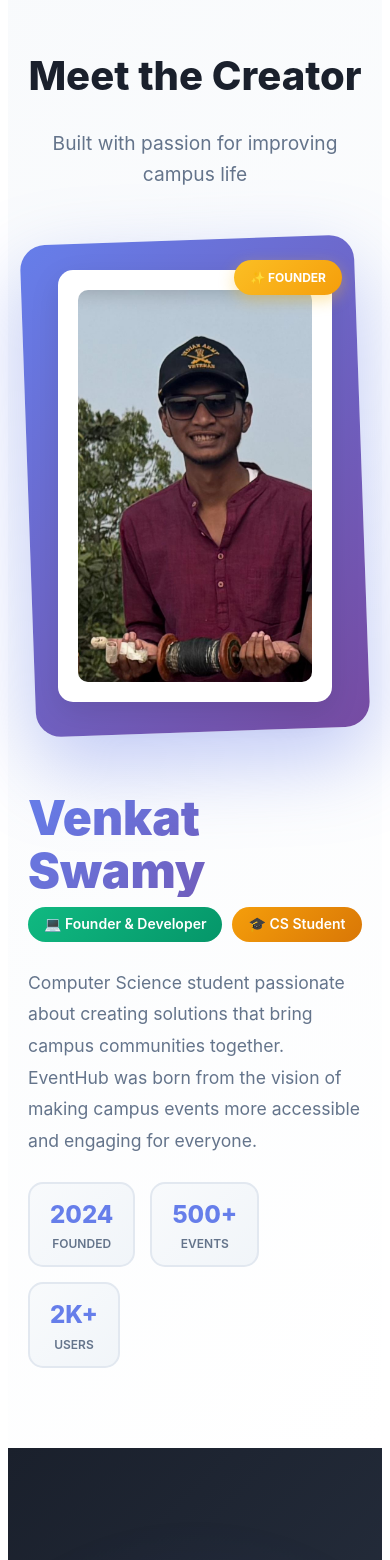
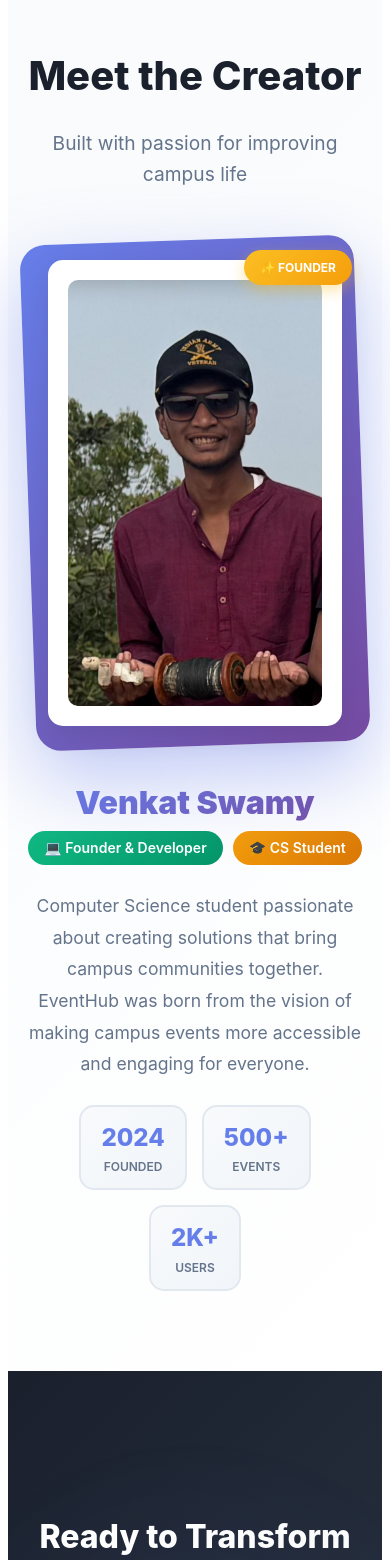
Before and after one commit to shricany/eventhub-nextjs, a Next.js app: page / in a window 390 px wide. Shown: the part 5874-7434 px from the top of the page. Built offline with nearby package versions, Linux system fonts and the light colour scheme.

Commit message:
Make founder section fully mobile responsive

```diff
--- a/pages/index.js
+++ b/pages/index.js
@@ -139,15 +139,16 @@ export default function LandingPage() {
               Built with passion for improving campus life
             </p>
 
-            <div style={{ display: 'flex', alignItems: 'center', justifyContent: 'center', gap: '60px', flexWrap: 'wrap' }}>
+            <div style={{ display: 'flex', alignItems: 'center', justifyContent: 'center', gap: '40px', flexWrap: 'wrap', flexDirection: window.innerWidth < 768 ? 'column' : 'row' }}>
               <div style={{
                 position: 'relative',
                 background: 'linear-gradient(135deg, #667eea 0%, #764ba2 100%)',
-                padding: '30px',
+                padding: '20px',
                 borderRadius: '25px',
                 boxShadow: '0 30px 80px rgba(102, 126, 234, 0.4)',
                 transform: 'rotate(-2deg)',
-                maxWidth: '400px'
+                maxWidth: '350px',
+                width: '100%'
               }}>
                 <div style={{
                   background: 'white',
@@ -183,12 +184,12 @@ export default function LandingPage() {
                 </div>
               </div>
 
-              <div style={{ textAlign: 'left', maxWidth: '500px' }}>
+              <div style={{ textAlign: 'center', maxWidth: '500px', width: '100%' }}>
                 <div style={{
                   background: 'linear-gradient(135deg, #667eea 0%, #764ba2 100%)',
                   WebkitBackgroundClip: 'text',
                   WebkitTextFillColor: 'transparent',
-                  fontSize: '3rem',
+                  fontSize: 'clamp(2rem, 5vw, 3rem)',
                   fontWeight: '900',
                   marginBottom: '10px',
                   lineHeight: '1.1'
@@ -199,8 +200,10 @@ export default function LandingPage() {
                 <div style={{
                   display: 'flex',
                   alignItems: 'center',
+                  justifyContent: 'center',
                   gap: '10px',
-                  marginBottom: '25px'
+                  marginBottom: '25px',
+                  flexWrap: 'wrap'
                 }}>
                   <span style={{
                     background: 'linear-gradient(135deg, #10b981 0%, #059669 100%)',
@@ -237,7 +240,8 @@ export default function LandingPage() {
                 <div style={{
                   display: 'flex',
                   gap: '15px',
-                  flexWrap: 'wrap'
+                  flexWrap: 'wrap',
+                  justifyContent: 'center'
                 }}>
                   <div style={{
                     background: 'linear-gradient(135deg, #f8fafc 0%, #f1f5f9 100%)',
```
